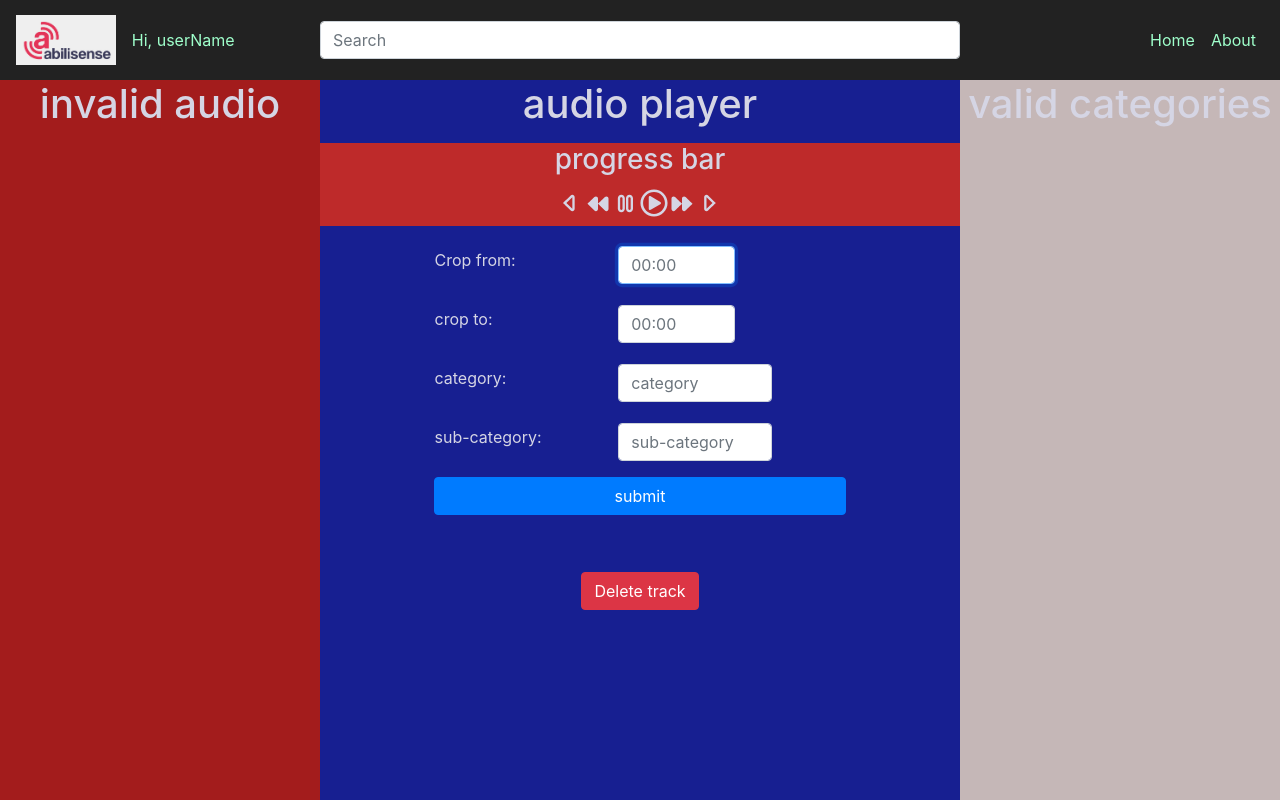
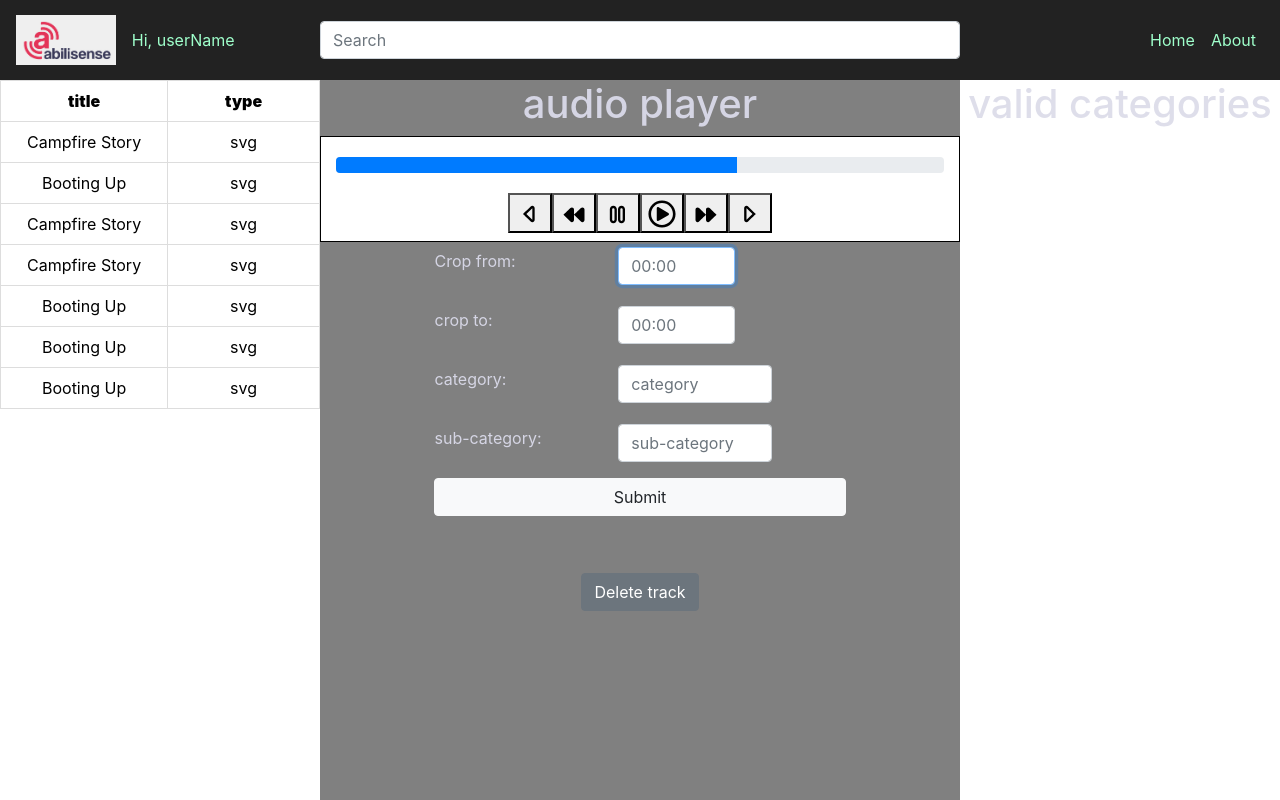
Before and after one commit to noamlasry/Abilisense, a React (Create React App) app: page /mainPage in a window 1280 px wide. Built offline with nearby package versions, Linux system fonts and the light colour scheme.

Commit message:
created table on leftNav

```diff
--- a/src/App.css
+++ b/src/App.css
@@ -1,5 +1,5 @@
 .App {
   text-align: center;
-  background-color: gray;
+  background-color: white;
   height: 100vh;
 }
--- a/src/components/leftNav.css
+++ b/src/components/leftNav.css
@@ -2,7 +2,7 @@
     display: block;
     color: rgb(213, 213, 228);
     float: left;
-    background-color: rgb(163, 28, 28);
+    background-color: white;
     height: 90vh;
     width: 25%;
 }
--- a/src/components/leftNav.js
+++ b/src/components/leftNav.js
@@ -1,14 +1,15 @@
 import React, { Component } from "react";
 import './leftNav.css';
+import  Song  from "./song";
 
 class LeftNav extends Component {
+
     render(){
         return(
-
-        <div className="leftnav">
-           <h1>invalid audio</h1>
-        </div>
-     )
+            <div className="leftnav">
+                <Song />
+            </div>
+        )
  };
 
 }
--- a/src/components/login.css
+++ b/src/components/login.css
@@ -1,5 +1,5 @@
 .Login{
-    background-color: rgb(88, 82, 82);
+    background-color: gray;
     padding: 1%;
     float: bottom;
     margin: 5% 40%;
--- a/src/components/middleNav.css
+++ b/src/components/middleNav.css
@@ -1,16 +1,16 @@
 .middlenav{
     color: rgb(213, 213, 228);
     float: left;
-    background-color: rgb(23, 31, 145);
+    background-color: gray;
     height: 90vh;
     width: 50%;
 }
 .form{
     display: inline-table;
 }
-.btn-primary{
+.btn-secondary{
+    margin-top: 10%;
+}
+.btn-light{
     width: 100%;
 }
-.btn-danger{
-    margin-top: 10%;
-}
--- a/src/components/middleNav.js
+++ b/src/components/middleNav.js
@@ -48,8 +48,8 @@ class MiddleNav extends Component {
                 />
                 </Col>
               </Form.Group>
-                <button type="submit" className="btn btn-primary">submit</button><p />
-                <button type="delete" className="btn btn-danger">Delete track</button>
+                <button type="submit" className="btn btn-light">Submit</button><p />
+                <button type="delete" className="btn btn-secondary">Delete track</button>
             </Form>
         </div>
       )
--- a/src/components/player.css
+++ b/src/components/player.css
@@ -1,8 +1,9 @@
 .player{
     width: 100%;
-    background-color: rgb(190, 42, 42);
+    background-color: white;
     height: 30hv;
-    margin: 15px 0;
+    /* margin: 15px 0; */  border: 1px solid black;
+
 
 }
 
@@ -10,3 +11,12 @@
     justify-content: center;
     align-self: center;
 }
+.progress-bar{
+    width: 66%;
+    height: 20px;
+    justify-content: center;
+    height: 20px;
+}
+.progress{
+    margin: 20px 15px;
+}
--- a/src/components/player.js
+++ b/src/components/player.js
@@ -10,14 +10,18 @@ class MediaPlayer  extends Component{
        return(
 
        <div className="player">
-          <h3>progress bar</h3>
+          <h3>
+           <div className="progress">
+              <div className="progress-bar" role="progressbar" aria-valuenow="25" aria-valuemin="0" aria-valuemax="100"></div>
+            </div>
+          </h3>
           <Row className="mediaBtns" expand="lg">
-            <h3> <TiMediaPlayReverseOutline /></h3>
-            <h3> <TiMediaRewind /></h3>
-            <h3> <TiMediaPauseOutline /></h3>
-            <h3> <FaRegPlayCircle /></h3>
-            <h3> <TiMediaFastForward /></h3>
-            <h3> <TiMediaPlayOutline /></h3>
+            <h3><button> <TiMediaPlayReverseOutline /></button></h3>
+            <h3><button>  <TiMediaRewind /></button></h3>
+            <h3><button>  <TiMediaPauseOutline /></button></h3>
+            <h3><button>  <FaRegPlayCircle /></button></h3>
+            <h3><button>  <TiMediaFastForward /></button></h3>
+            <h3><button>  <TiMediaPlayOutline /></button></h3>
           </Row>
        </div>
     )
--- a/src/components/rightNav.css
+++ b/src/components/rightNav.css
@@ -1,8 +1,8 @@
 .rightnav{
     display: block;
-    color: rgb(213, 213, 228);
+    color: rgba(213, 213, 228, 0.795);
     float: left;
-    background-color: rgb(197, 183, 183);
+    background-color: white;
     height: 90vh;
     width: 25%;
 }
--- /dev/null
+++ b/src/components/song.css
@@ -0,0 +1,29 @@
+.song{
+    /* position: absolute; */
+    font-weight: bold;
+    list-style: unset;
+    font-size: 20px;
+    float: left;
+    color: black;
+}
+/* #table {
+    font-family: arial, sans-serif;
+    border-collapse: collapse;
+  } */
+
+#td,th {
+    border: 1px solid #dddddd;
+    padding: 8px;
+    font-weight: 900;
+    color: black;
+    width: 30vh;
+  }
+
+.tds{
+    border: 1px solid #dddddd;
+    text-align: center;
+    padding: 8px;
+    font-weight: 400;
+    color: black;
+    width: 30vh;
+ }
--- /dev/null
+++ b/src/components/song.js
@@ -0,0 +1,40 @@
+import React, { Component } from "react";
+import './song.css';
+class Song extends Component {
+
+  state = {
+    songs: [
+      { id: 1, title: "Campfire Story", type:"svg"},
+      { id: 2, title: "Booting Up", type:"svg" },
+      { id: 1, title: "Campfire Story", type:"svg"},
+      { id: 1, title: "Campfire Story", type:"svg"},
+      { id: 2, title: "Booting Up", type:"svg" },
+      { id: 2, title: "Booting Up", type:"svg" },
+      { id: 2, title: "Booting Up", type:"svg" }
+      ]
+  };
+    render() {
+      console.log("props", this.props)
+          return (
+            <div>
+
+            <table>
+              <tr>
+
+               <th>title</th>
+               <th>type</th>
+              </tr>
+
+              {this.state.songs.map(song => <tr>
+
+                <td className="tds">{song.title}</td>
+                <td className="tds">{song.type}</td>
+                </tr>)}
+
+              </table>
+            </div>
+          );
+        };
+}
+
+export default Song;
```
Also changed, not shown: public/manifest.json.
